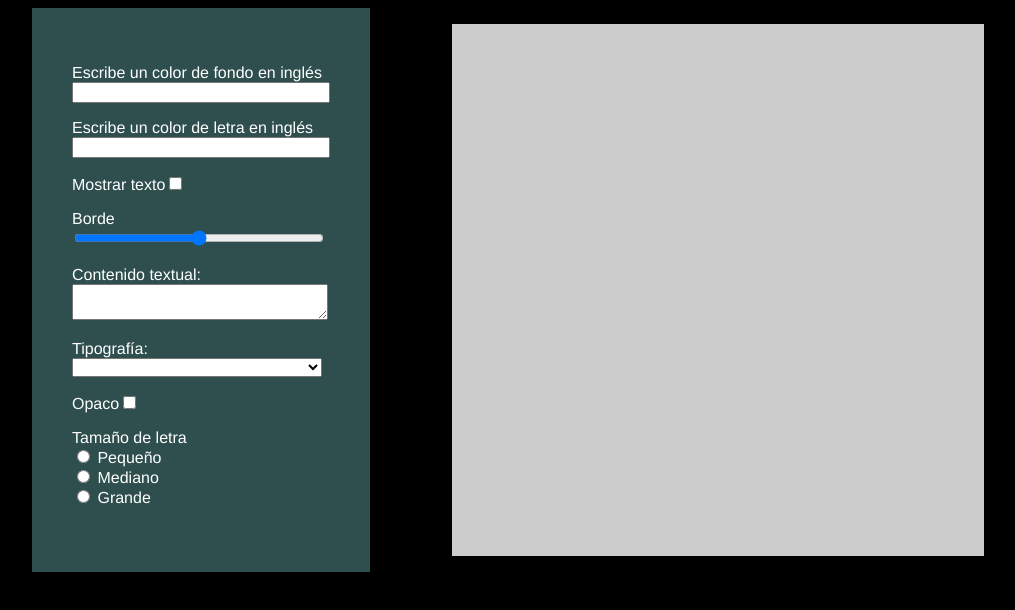
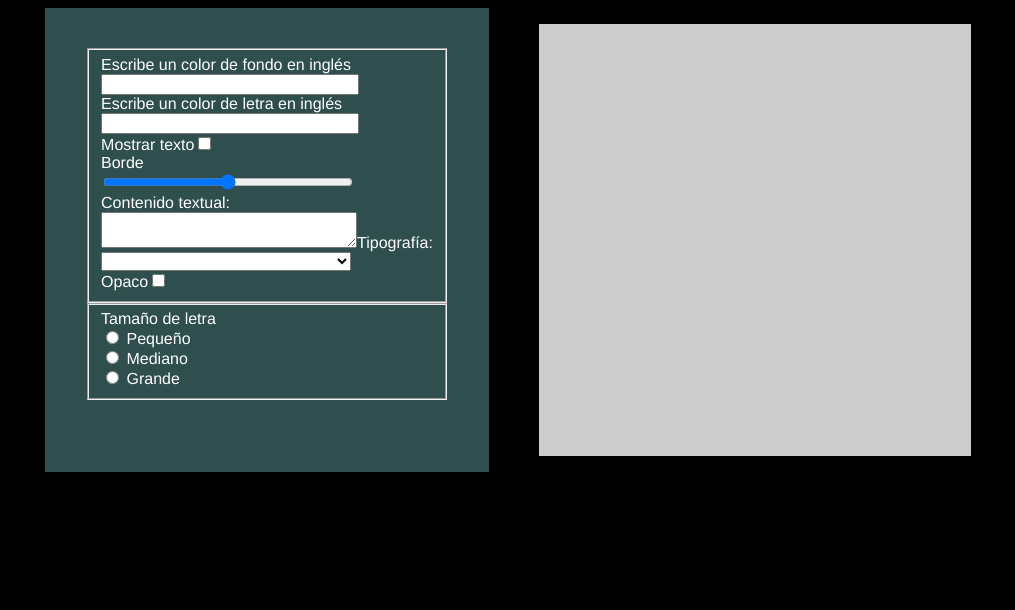
Before and after one commit to estefanitapia/desafio-template_y_rendering_en_vue, a Vue app: page / in a window 1280 px wide. Shown: the top 610 px of the page, without its empty margins (112-1127 px from the left). Built offline with nearby package versions, Linux system fonts and the light colour scheme.

Commit message:
se modifican divs por fieldset

```diff
--- a/src/components/MaquetaInterfaz.vue
+++ b/src/components/MaquetaInterfaz.vue
@@ -1,22 +1,19 @@
 <template>
   <main class="container">
     <form class="form">
-      <div>
-        <label>Escribe un color de fondo en inglés</label>
+      <fieldset>
+        <label class="espacio">Escribe un color de fondo en inglés</label>
         <br />
         <input class="form-control ancho" v-model="colorCuadrado" />
-      </div>
-      <div>
-        <label>Escribe un color de letra en inglés</label>
+        <br>
+        <label class="espacio">Escribe un color de letra en inglés</label>
         <br />
         <input class="form-control ancho" v-model="colorLetra" />
-      </div>
-      <div>
-        <label>Mostrar texto</label>
+        <br>
+        <label class="espacio">Mostrar texto</label>
         <input v-model="show" type="checkbox" />
-      </div>
-      <div>
-        <label for="customRange2" class="form-label ancho">Borde</label>
+        <br>
+        <label for="customRange2" class="form-label ancho espacio">Borde</label>
         <br />
         <input
           v-model="border"
@@ -27,14 +24,11 @@
           step="0.5"
           id="customRange2"
         />
-      </div>
-      <div>
-        <label>Contenido textual: </label>
+        <br>
+        <label class="espacio">Contenido textual: </label>
         <br />
         <textarea maxlength="200" v-model="texto"></textarea>
-      </div>
-      <div>
-        <label>Tipografía: </label>
+        <label class="espacio">Tipografía: </label>
         <br />
         <select v-model="typography">
           <option
@@ -45,14 +39,12 @@
             {{ tipografia }}
           </option>
         </select>
-      </div>
-
-      <div>
-        <label>Opaco</label>
+        <br>
+        <label class="espacio">Opaco</label>
         <input v-model="opaco" type="checkbox" />
-      </div>
-      <div>
-        <span>Tamaño de letra</span>
+      </fieldset>
+      <fieldset>
+        <label class="espacio">Tamaño de letra</label>
         <div class="form-check">
           <input
             class="form-check-input"
@@ -62,7 +54,7 @@
             value="1rem"
             v-model="size"
           />
-          <label class="form-check-label fw-normal" for="p"> Pequeño </label>
+          <label class="form-check-label" for="p"> Pequeño </label>
         </div>
         <div class="form-check">
           <input
@@ -73,7 +65,7 @@
             value="1.5rem"
             v-model="size"
           />
-          <label class="form-check-label fw-normal" for="m"> Mediano </label>
+          <label class="form-check-label" for="m"> Mediano </label>
         </div>
         <div class="form-check">
           <input
@@ -84,9 +76,9 @@
             value="2rem"
             v-model="size"
           />
-          <label class="form-check-label fw-normal" for="g"> Grande </label>
+          <label class="form-check-label" for="g"> Grande </label>
         </div>
-      </div>
+      </fieldset>
     </form>
     <figure
       id="cuadrado"
@@ -143,7 +135,6 @@ export default {
 .container {
   display: flex;
   align-items: stretch;
-  gap: 2rem;
 }
 
 form {
@@ -152,13 +143,8 @@ form {
   display: inline-block;
   flex-direction: flex-start;
   text-align: left;
-  gap: 15px;
   padding: 40px;
   font-size: 16px;
-
-  & > div {
-    margin-top: 1rem;
-  }
 }
 
 .ancho,
@@ -168,8 +154,8 @@ select {
 }
 
 #cuadrado {
-  width: 500px;
-  height: 500px;
+  width: 400px;
+  height: 400px;
   display: flex;
   align-items: center;
   justify-content: center;
```
